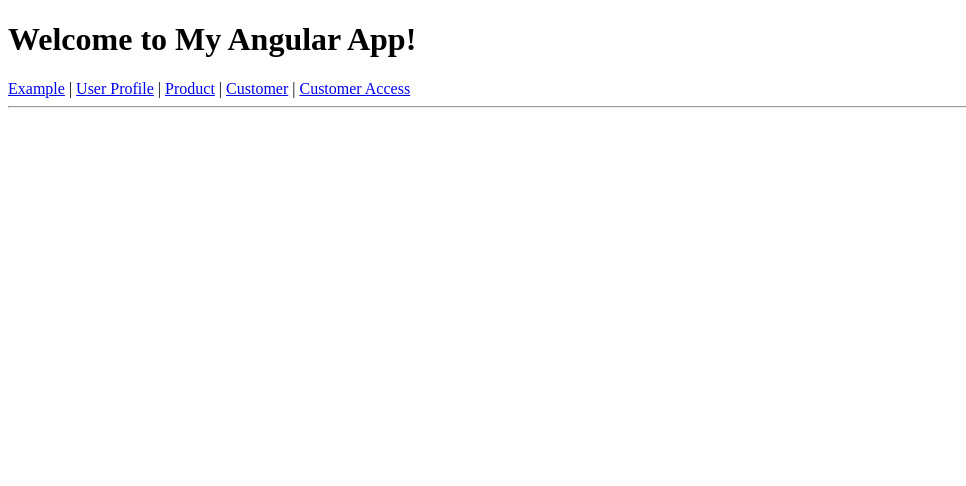
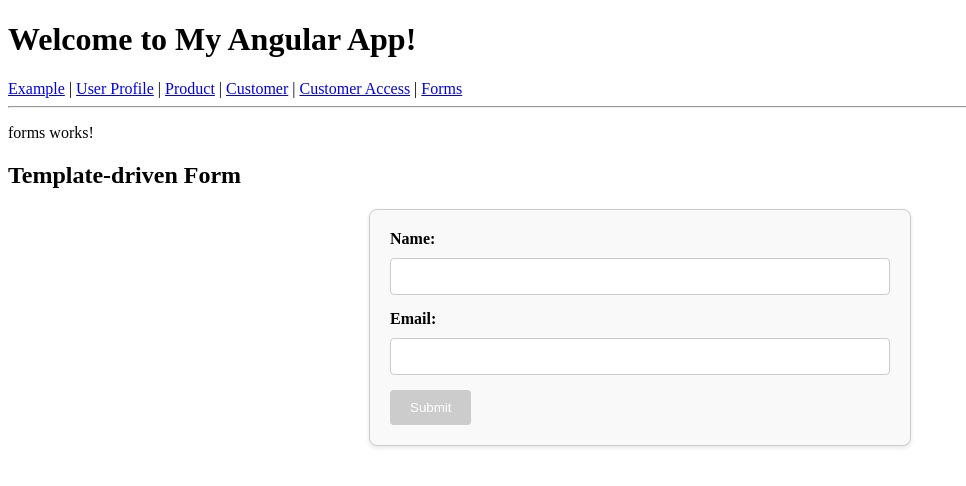
Before and after one commit to MaheshKanigiri/Angular-Master-Project, an Angular app: page /forms in a window 1280 px wide. Before the commit this address led to /. Shown: the top 486 px of the page, without its empty margins (0-966 px from the left). Built offline with nearby package versions, Linux system fonts and the light colour scheme.

Commit message:
9.Forms-Template Driven Forms

```diff
--- a/src/app/app-routing.module.ts
+++ b/src/app/app-routing.module.ts
@@ -5,6 +5,7 @@ import { UserProfileComponent } from './user-profile/user-profile.component';
 import { ProductComponent } from './product/product.component';
 import { CustomerComponent } from './customer/customer.component';
 import { CustomerAccessComponent } from './customer-access/customer-access.component';
+import { FormsComponent } from './forms/forms.component';
 
 const routes: Routes = [
   { path: '', redirectTo: '/example', pathMatch: 'full' },
@@ -12,7 +13,8 @@ const routes: Routes = [
   { path: 'user-profile', component: UserProfileComponent },
   { path: 'product', component: ProductComponent },
   { path: 'customer', component: CustomerComponent },
-  { path: 'customer-access', component: CustomerAccessComponent }
+  { path: 'customer-access', component: CustomerAccessComponent },
+  { path: 'forms', component: FormsComponent }
 ];
 
 
--- a/src/app/app.component.html
+++ b/src/app/app.component.html
@@ -6,7 +6,8 @@
     <a routerLink="/user-profile" routerLinkActive="active">User Profile</a> |
     <a routerLink="/product" routerLinkActive="active">Product</a> |
     <a routerLink="/customer" routerLinkActive="active">Customer</a> |
-    <a routerLink="/customer-access" routerLinkActive="active">Customer Access</a>
+    <a routerLink="/customer-access" routerLinkActive="active">Customer Access</a> |
+    <a routerLink="/forms" routerLinkActive="active">Forms</a>
   </nav>
 
   <hr>
--- a/src/app/app.module.ts
+++ b/src/app/app.module.ts
@@ -4,11 +4,12 @@ import { BrowserModule, provideClientHydration } from '@angular/platform-browser
 import { AppRoutingModule } from './app-routing.module';
 import { AppComponent } from './app.component';
 import { ExampleComponent } from './example/example.component';
-import { FormsModule } from '@angular/forms';
+import { ReactiveFormsModule,FormsModule } from '@angular/forms';
 import { UserProfileComponent } from './user-profile/user-profile.component';
 import { ProductComponent } from './product/product.component';
 import { CustomerComponent } from './customer/customer.component';
 import { CustomerAccessComponent } from './customer-access/customer-access.component';
+import { FormsComponent } from './forms/forms.component';
 
 
 @NgModule({
@@ -19,12 +20,14 @@ import { CustomerAccessComponent } from './customer-access/customer-access.compo
     ProductComponent,
     CustomerComponent,
     CustomerAccessComponent,
+    FormsComponent,
 
   ],
   imports: [
     FormsModule,
     BrowserModule,
     AppRoutingModule,
+    ReactiveFormsModule,
   ],
   providers: [
     provideClientHydration()
--- /dev/null
+++ b/src/app/forms/forms.component.css
@@ -0,0 +1,50 @@
+/* Container styling */
+.form-container {
+  max-width: 500px;
+  margin: 0 auto;
+  padding: 20px;
+  border: 1px solid #ccc;
+  border-radius: 8px;
+  box-shadow: 0 2px 4px rgba(0, 0, 0, 0.1);
+  background-color: #f9f9f9;
+}
+
+/* Form group styling */
+.form-group {
+  margin-bottom: 15px;
+}
+
+/* Label styling */
+.form-group label {
+  display: block;
+  margin-bottom: 5px;
+  font-weight: bold;
+}
+
+/* Input field styling */
+.form-control {
+  width: 100%;
+  padding: 10px;
+  margin-top: 5px;
+  border: 1px solid #ccc;
+  border-radius: 4px;
+  box-sizing: border-box;
+}
+
+/* Submit button styling */
+.submit-button {
+  padding: 10px 20px;
+  border: none;
+  border-radius: 4px;
+  background-color: #007BFF;
+  color: white;
+  cursor: pointer;
+}
+
+.submit-button[disabled] {
+  background-color: #cccccc;
+}
+
+.submit-button:hover:not([disabled]) {
+  background-color: #0056b3;
+}
--- /dev/null
+++ b/src/app/forms/forms.component.html
@@ -0,0 +1,13 @@
+<p>forms works!</p>
+<h2>Template-driven Form</h2>
+<form #userForm="ngForm" (ngSubmit)="onSubmit(userForm)" class="form-container">
+  <div class="form-group">
+    <label for="name">Name:</label>
+    <input type="text" id="name" name="name" ngModel required class="form-control">
+  </div>
+  <div class="form-group">
+    <label for="email">Email:</label>
+    <input type="email" id="email" name="email" ngModel required class="form-control">
+  </div>
+  <button type="submit" [disabled]="!userForm.valid" class="submit-button">Submit</button>
+</form>
--- /dev/null
+++ b/src/app/forms/forms.component.ts
@@ -0,0 +1,19 @@
+import { Component } from '@angular/core';
+import { NgForm } from '@angular/forms';
+
+@Component({
+  selector: 'app-forms',
+  templateUrl: './forms.component.html',
+  styleUrl: './forms.component.css'
+})
+export class FormsComponent {
+  constructor() { }
+
+  // onSubmit(userForm: any): void {
+  //   console.log('User Form Data:', userForm.value);
+  // }
+
+  onSubmit(form: NgForm): void {
+    console.log('Form Submitted!', form.value);
+  }
+}
```
Also changed, not shown: src/CompleteReferences/9.Forms.txt (added).
